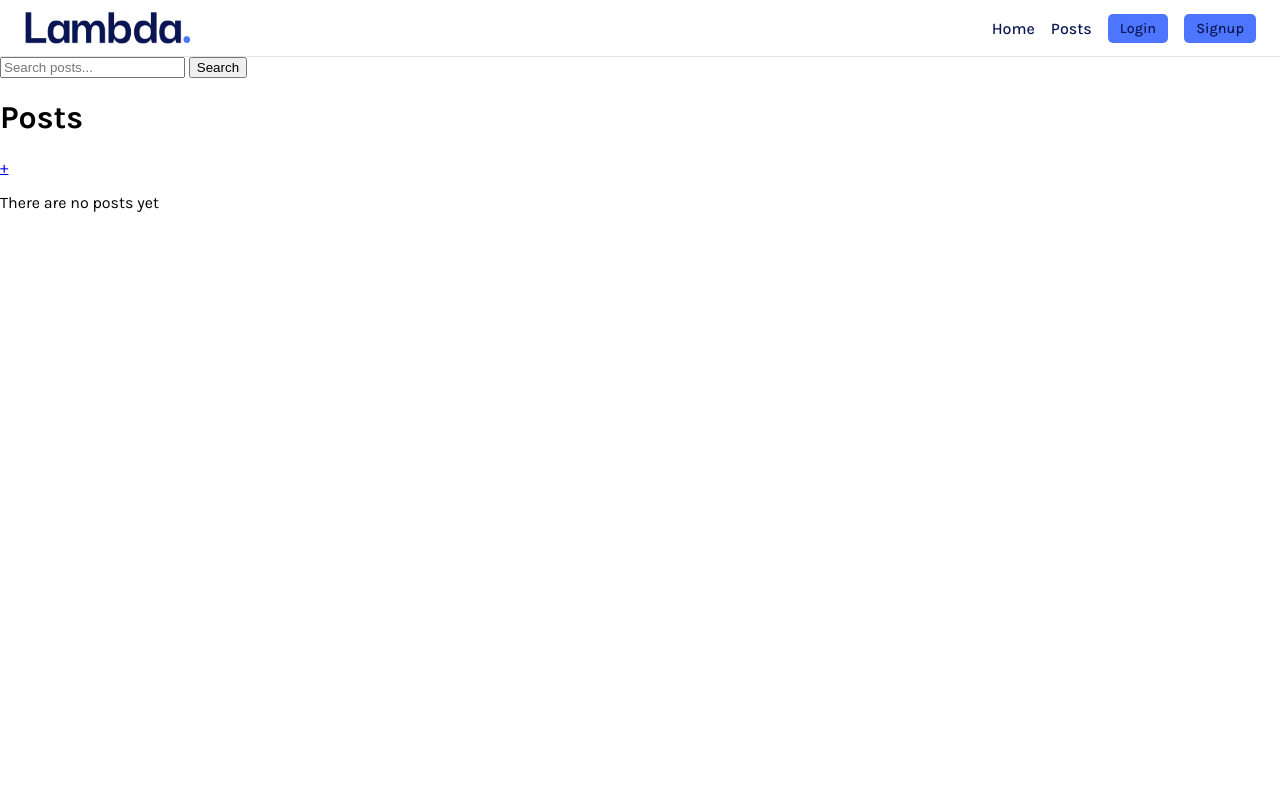
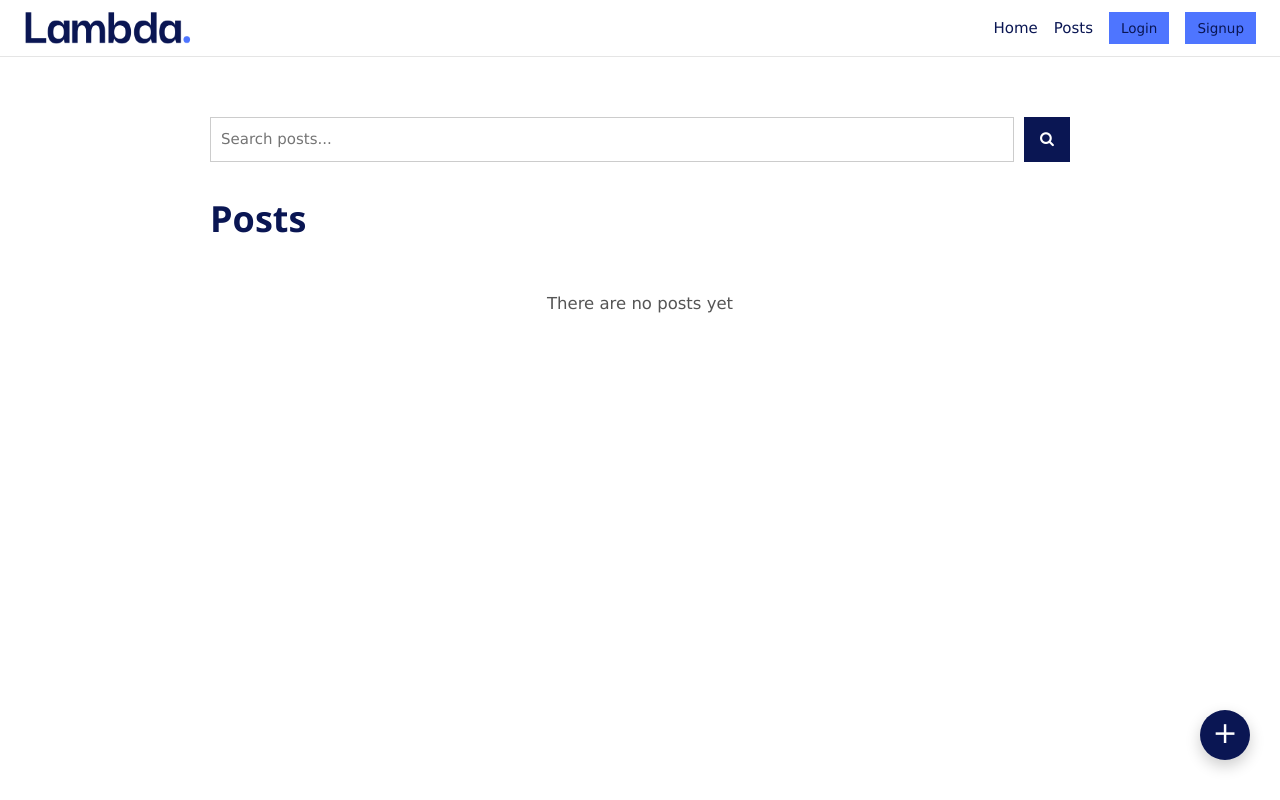
Before and after one commit to ZahraaMohd-c/lambda, a Django app: page /posts/ in a window 1280 px wide. Run offline with Django 5.2, Linux system fonts and the light colour scheme; data that the repository does not hold is empty.

Commit message:
post list css

```diff
--- a/main_app/static/css/navStyle.css
+++ b/main_app/static/css/navStyle.css
@@ -56,7 +56,6 @@ body {
     color: white;
     border: none;
     padding: 6px 12px;
-    border-radius: 5px;
     cursor: pointer;
     transition: background 0.3s ease;
 }
@@ -70,7 +69,6 @@ body {
     color: white;
     border: none;
     padding: 6px 12px;
-    border-radius: 5px;
     cursor: pointer;
     transition: background 0.3s ease;
 }
@@ -87,7 +85,6 @@ body {
     text-decoration: none;
     border: none;
     padding: 6px 12px;
-    border-radius: 5px;
     font-size: 0.9rem;
     font-weight: 500;
     cursor: pointer;
@@ -176,7 +173,7 @@ body {
 .homepage-container img {
     width: 250px;
     height: 280px;
-    margin: 20px;
+    margin: 15px;
     box-shadow: 0 8px 20px rgba(0,0,0,0.3);
     align-self: center;
 }
@@ -184,3 +181,124 @@ body {
 .homepage-container img:hover {
     box-shadow: 0 12px 25px rgba(0,0,0,0.4);
 }
+
+/* post list  */
+
+.posts-container {
+    max-width: 900px;
+    margin: 40px auto;
+    padding: 20px;
+}
+.posts-container h1{
+    font-weight: 700;
+    color: #0A1653;
+}
+
+.search-form {
+    display: flex;
+    gap: 10px;
+    margin-bottom: 20px;
+}
+
+.search-form input[type="text"] {
+    flex: 1;
+    padding: 10px;
+    border: 1px solid #ccc;
+    font-size: 1rem;
+}
+
+.search-form button {
+    padding: 6px 16px;
+    background: #0A1653 ;
+    color: white;
+    border: none;
+    cursor: pointer;
+    font-weight: 500;
+    transition: background 0.3s ease, transform 0.2s ease;
+}
+
+.search-form button:hover {
+    background: #4E75FF;
+}
+
+.header {
+    display: flex;
+    justify-content: space-between;
+    align-items: center;
+    margin-bottom: 20px;
+}
+
+.create-post-btn {
+    position: fixed;
+    bottom: 40px;
+    right: 30px;
+    width: 50px;
+    height: 50px;
+    font-size: 2rem;
+    text-align: center;
+    line-height: 45px;
+    border-radius: 50%;
+    background: #0A1653;
+    color: white;
+    box-shadow: 0 6px 15px rgba(0,0,0,0.2);
+    transition: background 0.3s ease, transform 0.2s ease, box-shadow 0.2s ease;
+    z-index: 1000;
+
+}
+
+.create-post-btn a{
+    text-decoration: none;
+}
+
+.create-post-btn:hover {
+    background: linear-gradient(90deg, #2F54D1, #1B3CA8);
+    transform: translateY(-1px);
+    box-shadow: 0 8px 20px rgba(0,0,0,0.25);
+}
+
+.posts-list {
+    display: flex;
+    flex-direction: column;
+    gap: 15px;
+}
+
+.post-card {
+    padding: 15px;
+    border: 1px solid #ddd;
+    transition: transform 0.3s ease, box-shadow 0.3s ease;
+}
+
+.post-card:hover {
+    transform: translateY(-1px);
+    box-shadow: 0 6px 15px rgba(0,0,0,0.1);
+}
+
+.post-user {
+    font-size: 0.9rem;
+    color: #888;
+}
+
+.post-title {
+    font-size: 1.2rem;
+    font-weight: 600;
+    color: #0A1653;
+    text-decoration: none;
+    display: block;
+    margin: 5px 0;
+    transition: color 0.3s ease;
+}
+
+.post-title:hover {
+    color: #4E75FF;
+}
+
+.post-date {
+    font-size: 0.8rem;
+    color: #aaa;
+}
+
+.no-posts {
+    text-align: center;
+    color: #555;
+    font-size: 1.1rem;
+}
--- a/main_app/templates/base.html
+++ b/main_app/templates/base.html
@@ -6,6 +6,8 @@
     <meta name="viewport" content="width=device-width, initial-scale=1.0">
     <title>Lambda</title>
     <link rel="stylesheet" href="{% static 'css/navStyle.css' %}">
+    <link rel="stylesheet" href='https://www.w3schools.com/w3css/5/w3.css'>
+<link rel="stylesheet" href="https://cdnjs.cloudflare.com/ajax/libs/font-awesome/4.7.0/css/font-awesome.min.css">
 </head>
 <body>
     <nav class="navbar">
--- a/main_app/templates/post/post_list.html
+++ b/main_app/templates/post/post_list.html
@@ -4,12 +4,15 @@
 <div class="posts-container">
     <form method="get" class="search-form">
         <input type="text" name="q" placeholder="Search posts..." value="{{ request.GET.q }}">
-        <button type="submit">Search</button>
+        <button type="submit"><i class="fa fa-search"></i></button>
     </form>
 
     <div class="header">
         <h1>Posts</h1>
-        <a href="{% url 'post_create' %}" class="create-post-btn">+</a>
+        <div class="create-post-btn">
+          <a href="{% url 'post_create' %}" >+</a>
+
+        </div>
     </div>
 
     <div class="posts-list">
```
